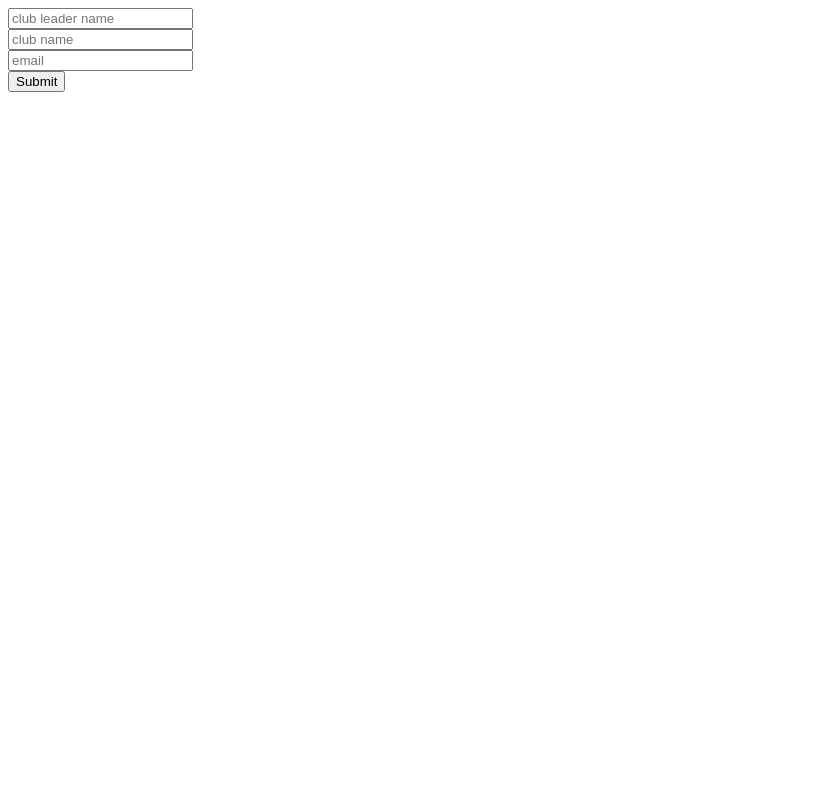
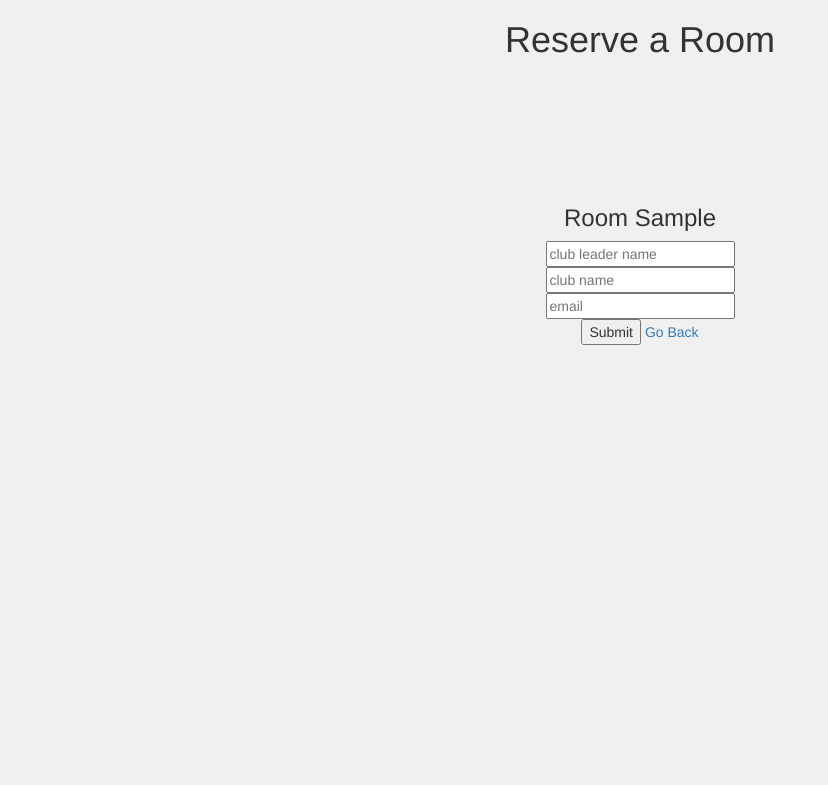
Before and after one commit to khoch/stuyroom, a Flask app: template templates/room.html in a window 1280 px wide. Shown: the top 785 px of the page, without its empty margins (0-828 px from the left). Run offline with Flask 2, Linux system fonts and the light colour scheme; the template is opened without the code that fills it: most values are stand-ins (such as "Sample title", 1, 10 or a date in 2020); parts of the project's set-up code (start-up, migrations or seed data) failed here and were passed over; some libraries are stand-ins or nearby versions.

Commit message:
reserve form style

```diff
--- /dev/null
+++ b/static/css/room.css
@@ -0,0 +1,18 @@
+body {
+    background-color: #F0F0F0;
+    width:100%;
+    test-align: center;
+}
+
+#inner table {
+    float:center;
+}
+
+#space {
+    padding: 4% 5% 5% 5%;
+}
+
+#inner {
+    margin-left:auto;
+    margin-right:auto;
+}
--- a/templates/room.html
+++ b/templates/room.html
@@ -1,5 +1,15 @@
 <html>
+  <head>
+    <link rel="stylesheet" href="http://maxcdn.bootstrapcdn.com/bootstrap/3.3.5/css/bootstrap.min.css">
+    <link rel="stylesheet" href="../static/css/room.css">
+  </head>
 	<body>
+	  <div class="text-center">
+	    <h1>Reserve a Room</h1>
+	  </div>
+	  <div id="space"></div>
+	  <div class="text-center">
+	    <h3>Room {{rm}}</h3>
 		<form method="POST">
 			<input type="text" name="name" placeholder="club leader name" required>
 			<br>
@@ -7,7 +17,9 @@
 			<br>
 			<input type="text" name="email" placeholder="email" required>
 			<br>
-			<input type="submit" name="submit" >
+			<input type="submit" name="submit">&#09;<a href="/cal">Go Back</a>
 		</form>
+	  </div>
+
 	</body>
 </html>
```
